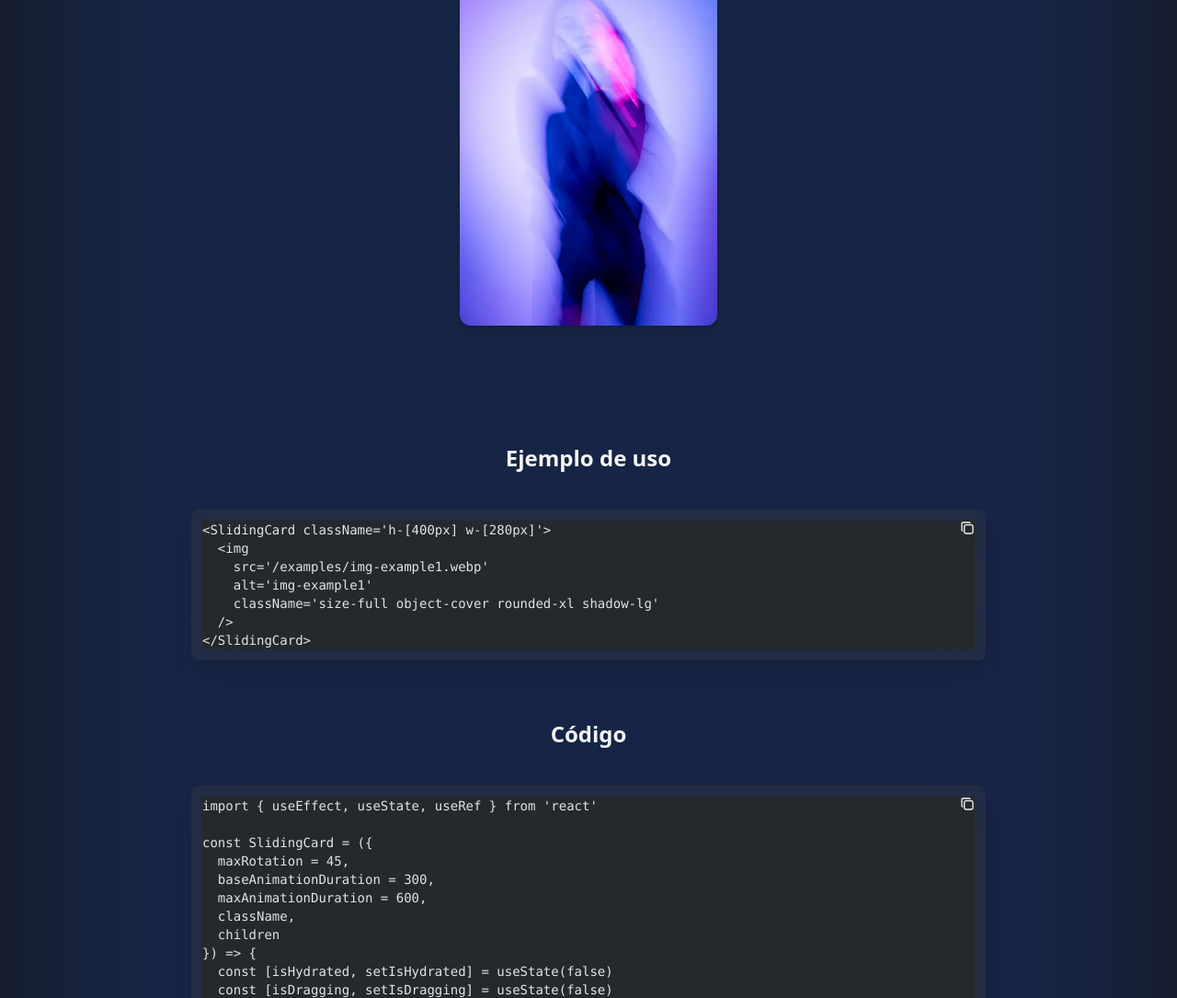
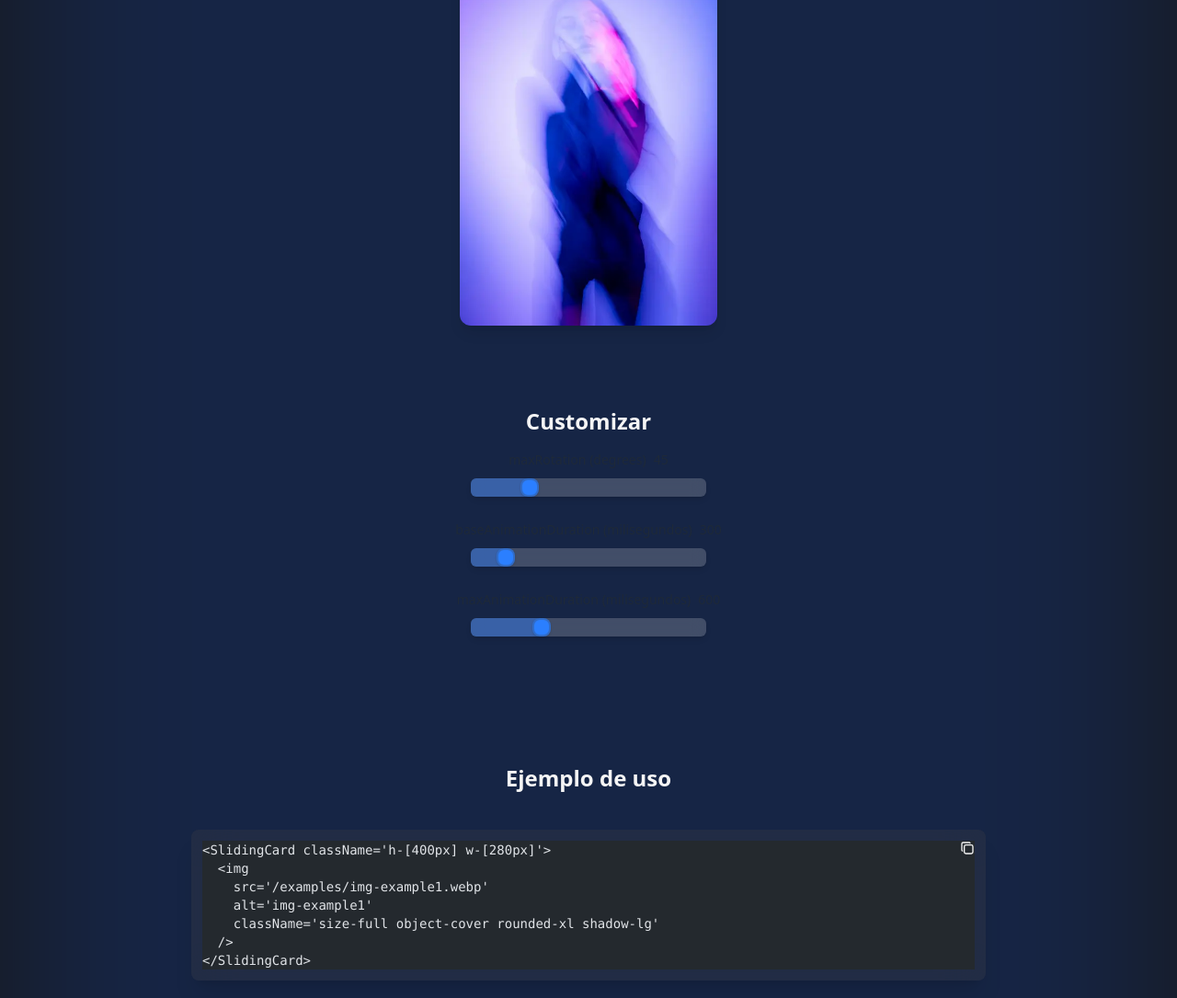
Before and after one commit to BrayanRamirezB/mictlancollection-dev, an Astro site: page /components/sliding-card in a window 1280 px wide. Shown: the part 404-1489 px from the top of the page at 92% size. Built offline with nearby package versions, Linux system fonts and the light colour scheme; Astro itself is replaced by a stand-in of ours; code samples lack their colours.

Commit message:
feat: add Customize options for SlidingCard component

```diff
--- /dev/null
+++ b/src/components/demos/DemoSlidingCard.jsx
@@ -0,0 +1,63 @@
+import { useState } from 'react'
+import Slider from '../Slider.jsx'
+import SlidingCard from '../SlidingCard.jsx'
+
+function DemoSlidingCard() {
+  const [maxRotation, setMaxRotation] = useState(45)
+  const [duration, setDuration] = useState(300)
+  const [maxDuration, setMaxDuration] = useState(600)
+
+  return (
+    <div className='flex flex-col items-center justify-center pt-10 pb-20'>
+      <div className='not-prose'>
+        <SlidingCard
+          maxRotation={maxRotation}
+          baseAnimationDuration={duration}
+          maxAnimationDuration={maxDuration}
+          className='h-[400px] w-[280px]'
+        >
+          <img
+            src='/examples/img-example1.webp'
+            alt='img-example1'
+            className='size-full object-cover rounded-xl shadow-lg'
+          />
+        </SlidingCard>
+      </div>
+
+      <div className='flex flex-col items-center justify-center pt-10'>
+        <h2 className='mb-4'>Customizar</h2>
+
+        <div className='flex flex-col items-center justify-center gap-4'>
+          <Slider
+            label='maxRotation (degrees)'
+            color='primary'
+            thumbRadius='lg'
+            value={maxRotation}
+            max={180}
+            onChange={(value) => setMaxRotation(value)}
+          />
+
+          <Slider
+            label='baseAnimationDuration (milisegundos)'
+            color='primary'
+            thumbRadius='lg'
+            value={duration}
+            max={2000}
+            onChange={(value) => setDuration(value)}
+          />
+
+          <Slider
+            label='maxAnimationDuration (milisegundos)'
+            color='primary'
+            thumbRadius='lg'
+            value={maxDuration}
+            max={2000}
+            onChange={(value) => setMaxDuration(value)}
+          />
+        </div>
+      </div>
+    </div>
+  )
+}
+
+export default DemoSlidingCard
--- a/src/content/components/sliding-card.mdx
+++ b/src/content/components/sliding-card.mdx
@@ -5,7 +5,7 @@ title: Sliding card
 import CodeBlock from '../../components/CodeBlock.jsx'
 import Alert from '../../components/Alert.jsx'
 import CustomTable from '../../components/Table/CustomTable.jsx'
-import SlidingCard from '../../components/SlidingCard.jsx'
+import DemoSlidingCard from '../../components/demos/DemoSlidingCard.jsx'
 
 <div className='flex items-center justify-center mx-auto not-prose'>
   <Alert
@@ -17,15 +17,7 @@ import SlidingCard from '../../components/SlidingCard.jsx'
   />
 </div>
 
-<div className='flex items-center justify-center pt-10 pb-20 not-prose'>
-  <SlidingCard className='h-[400px] w-[280px]' client:load>
-    <img
-      src='/examples/img-example1.webp'
-      alt='img-example1'
-      className='size-full object-cover rounded-xl shadow-lg'
-    />
-  </SlidingCard>
-</div>
+<DemoSlidingCard client:load />
 
 ## Ejemplo de uso
 
```
